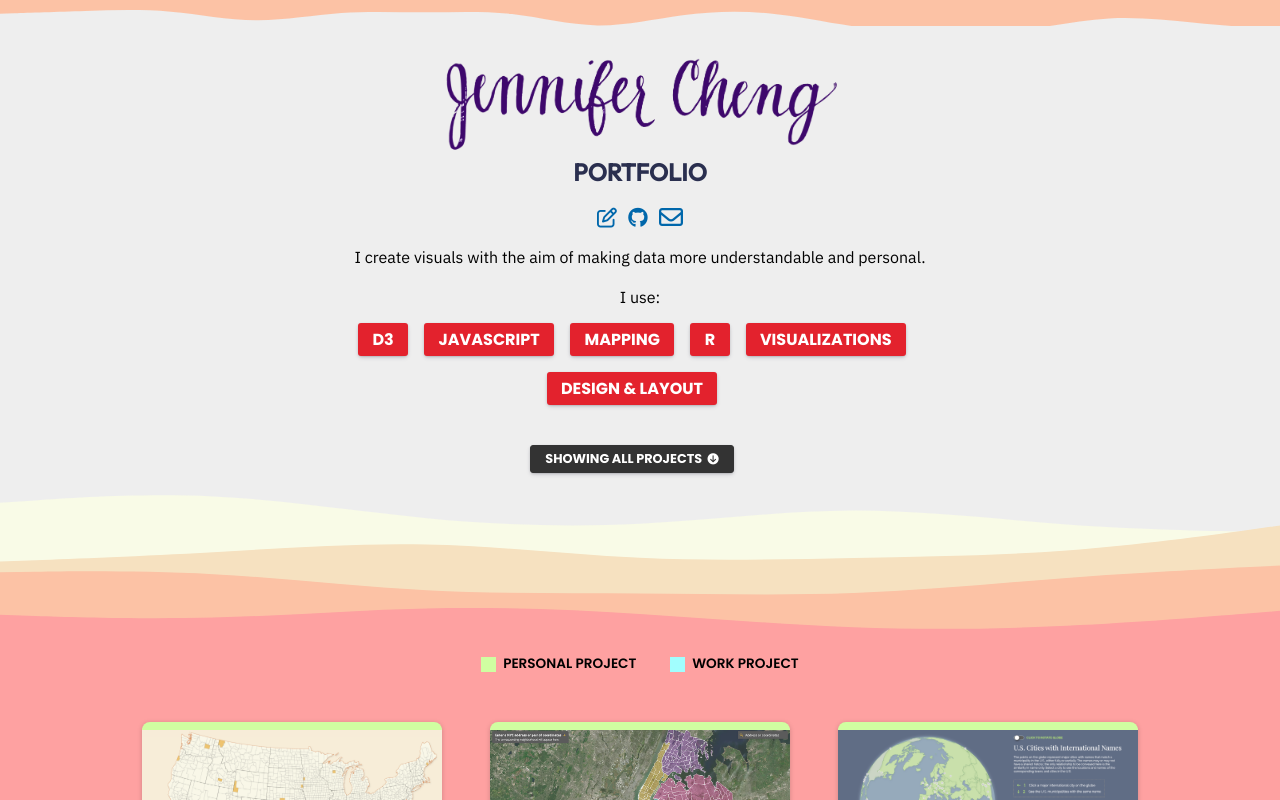
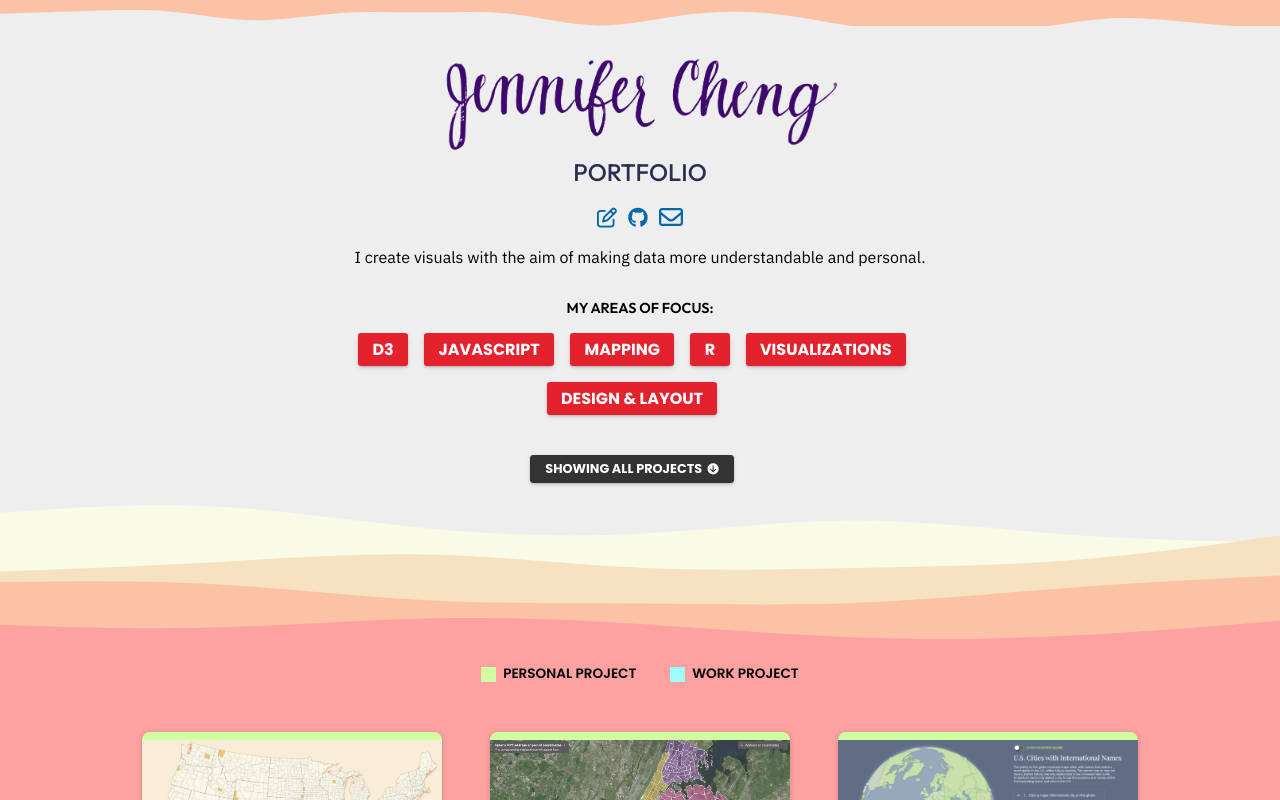
Before and after one commit to chejel/portfolio, a SvelteKit app: page / in a window 1280 px wide. Shown: the top 800 px of the page. Built offline with nearby package versions, Linux system fonts and the light colour scheme.

Commit message:
Add fav icon

```diff
--- a/src/app.css
+++ b/src/app.css
@@ -1,4 +1,4 @@
-@import url("https://fonts.googleapis.com/css2?family=Poppins:wght@400;500;600;700&family=Outfit:wght@200;300;400;500&family=IBM+Plex+Sans:wght@400;600&display=swap");
+@import url("https://fonts.googleapis.com/css2?family=Poppins:wght@400;500;600;700&family=Outfit:wght@200;300;400;500;600&family=IBM+Plex+Sans:wght@400;600&display=swap");
 
 * {
   margin: 0;
--- a/src/routes/components/Header.svelte
+++ b/src/routes/components/Header.svelte
@@ -1,7 +1,7 @@
 <script>
 </script>
 
-<img src="./../../images/sig-header.png" width="400" alt="signature" />
+<img src="./../../images/sig-header.png" width="400" class="sig-img" alt="signature" />
 <h2 class="portfolio">Portfolio</h2>
 <br />
 <a href="https://chejel.github.io/data-blog/"><i class="fa-regular fa-pen-to-square fa-lg" /></a>&nbsp;&nbsp;&nbsp;<a
@@ -10,7 +10,7 @@
 <br /><br />
 
 <p class="intro">I create visuals with the aim of making data more understandable and personal.</p>
-<br />I use:
+<p class="focus">My areas of focus:</p>
 
 <style>
   @import url("https://fonts.googleapis.com/css2?family=Inconsolata:wght@300;400;700&display=swap");
@@ -18,7 +18,24 @@
   h2.portfolio {
     font-family: "Outfit", sans-serif;
     color: #2a2f4f;
-    font-weight: 700;
+    font-weight: 500;
     text-transform: uppercase;
   }
+
+  p:not(:last-child) {
+    padding-bottom: 2em;
+  }
+
+  p.focus {
+    font-family: "Outfit", sans-serif;
+    font-size: 0.9rem;
+    font-weight: 600;
+    text-transform: uppercase;
+  }
+
+  @media (max-width: 450px) {
+    .sig-img {
+      max-width: 90%;
+    }
+  }
 </style>
```
Also changed, not shown: static/favicon.png.
